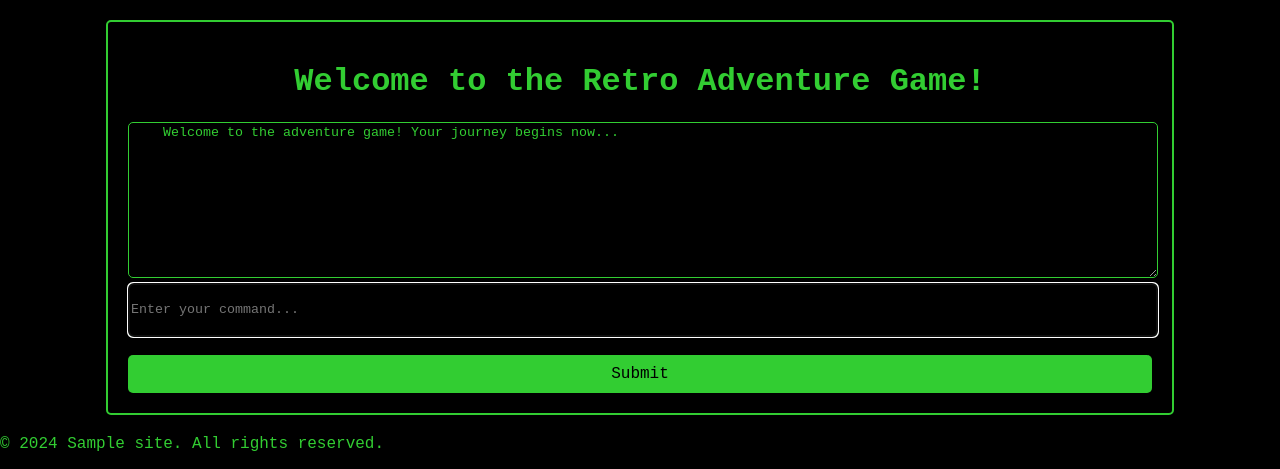
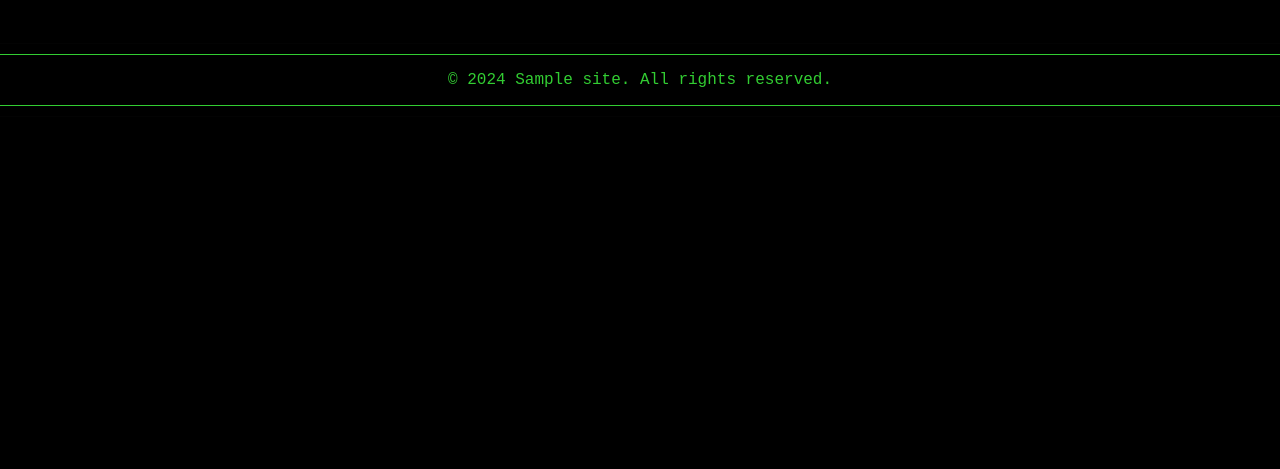
Before and after one commit to kfoley123/chooseYourOwnGame, a WordPress theme: template themes/retrogame/index.php in a window 1280 px wide; the page is wider, and only the part inside the window is pictured. Shown: the part 433-902 px from the top of that part. After the commit the page ends 539 px from the top of that part, so only its background shows below. Run offline with PHP 8.4 and a stand-in for WordPress, Linux system fonts and the light colour scheme; the site name, menu and one post (Sample post) are stand-ins, and other content is empty.

Commit message:
created plugin for the game and moved game logic/features to live in the plugin rather than the theme. added some more basic styling and 1 player choice to test very basic game mechanics.

```diff
--- a/themes/retrogame/footer.php
+++ b/themes/retrogame/footer.php
@@ -1,5 +1,9 @@
 <footer>
+
+    <hr>
     <p>&copy; <?php echo date("Y"); ?> <?php bloginfo('name'); ?>. All rights reserved.</p>
+    <hr>
+
 </footer>
 
 <?php wp_footer(); ?>
--- a/themes/retrogame/index.php
+++ b/themes/retrogame/index.php
@@ -1,15 +1,6 @@
 <?php
 get_header(); ?>
 
-<div class="terminal-game">
-    <h1>Welcome to the Retro Adventure Game!</h1>
-    <textarea id="game-text" rows="10" readonly>
-    Welcome to the adventure game! Your journey begins now...
-    </textarea>
-    <br>
-    <input class="playerInput" type="text" id="player-input" placeholder="Enter your command..." autofocus>
-    <br><br>
-    <input type="submit" id="submit-command" value="Submit">
-</div>
+<?php echo do_shortcode('[retrogame]'); ?>
 
 <?php get_footer(); ?>
--- a/themes/retrogame/style.css
+++ b/themes/retrogame/style.css
@@ -49,6 +49,7 @@
     height: 50px;
 }
 
+button,
 input[type="submit"] {
     background-color: limegreen;
     color: black;
@@ -57,11 +58,33 @@
     padding: 10px;
     cursor: pointer;
     width: 100%;
-    font-family: 'Courier New', Courier, monospace; /* Retro font */
+    font-family: 'Courier New', Courier, monospace;
     font-size: 1em;
-
 }
 
 input[type="submit"]:hover {
     background-color: darkgreen;
 }
+
+/* Center footer text and add horizontal rules */
+footer {
+    text-align: center;
+    padding: 20px 0;
+    position: relative;
+}
+
+footer::before,
+footer::after {
+    content: '';
+    display: block;
+    width: 100%;
+    height: 1px;
+    background-color: #030303;  /* Adjust the color as needed */
+    margin: 10px 0;
+}
+
+hr {
+    border: none;
+    height: 1px;
+    background-color: limegreen;
+}
```
Also changed, not shown: plugins/retrogame/game.js (added, +12 -0 lines), plugins/retrogame/retrogame.php (added, +30 -0 lines).
